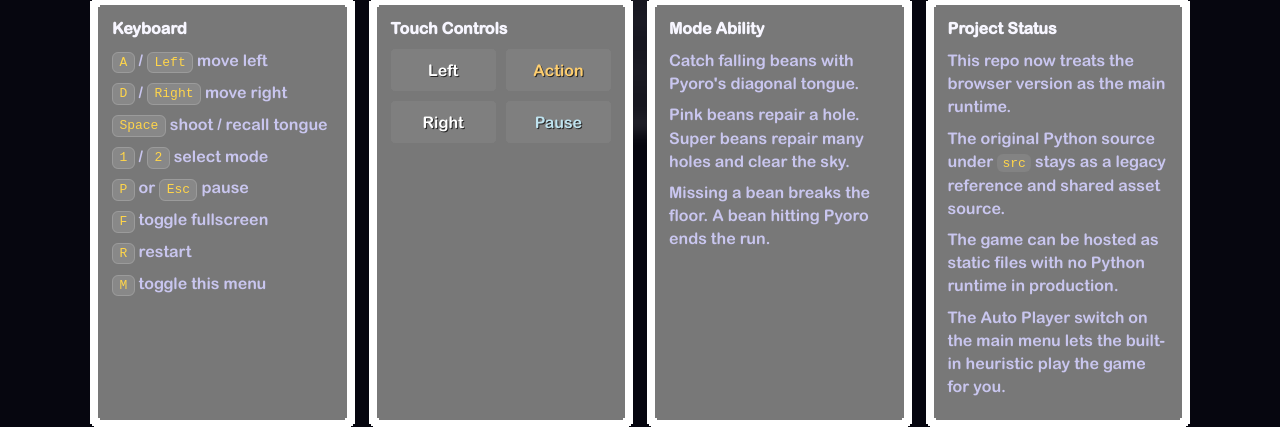
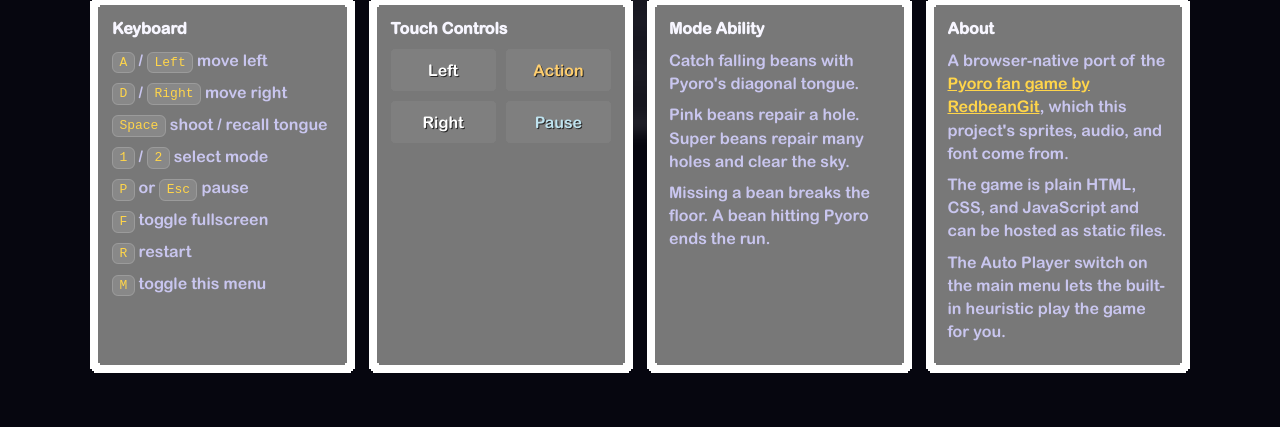
Before and after one commit to ksavill/pyoro-web, a website with bundled scripts: page Pyoro/index.html in a window 1280 px wide. Both pictures are taken after a click on the button "Toggle menu". Shown: the part 373-800 px from the top of the page. Built offline with nearby package versions, Linux system fonts and the light colour scheme; files whose address does not match are found by name.

Commit message:
README updates

```diff
--- a/Pyoro/index.html
+++ b/Pyoro/index.html
@@ -133,10 +133,9 @@
         </div>
 
         <div class="help-card">
-          <h2>Project Status</h2>
-          <p>This repo now treats the browser version as the main runtime.</p>
-          <p>The original Python source under <code>src</code> stays as a legacy reference and shared asset source.</p>
-          <p>The game can be hosted as static files with no Python runtime in production.</p>
+          <h2>About</h2>
+          <p>A browser-native port of the <a href="https://github.com/RedbeanGit/Pyoro" target="_blank" rel="noopener">Pyoro fan game by RedbeanGit</a>, which this project's sprites, audio, and font come from.</p>
+          <p>The game is plain HTML, CSS, and JavaScript and can be hosted as static files.</p>
           <p>The Auto Player switch on the main menu lets the built-in heuristic play the game for you.</p>
         </div>
       </div>
--- a/Pyoro/web/styles.css
+++ b/Pyoro/web/styles.css
@@ -307,6 +307,10 @@ button:disabled {
   line-height: 1.45;
 }
 
+.help-card a {
+  color: var(--accent);
+}
+
 kbd {
   padding: 0.15rem 0.4rem;
   border-radius: 6px;
```
Also changed, not shown: README.md.
